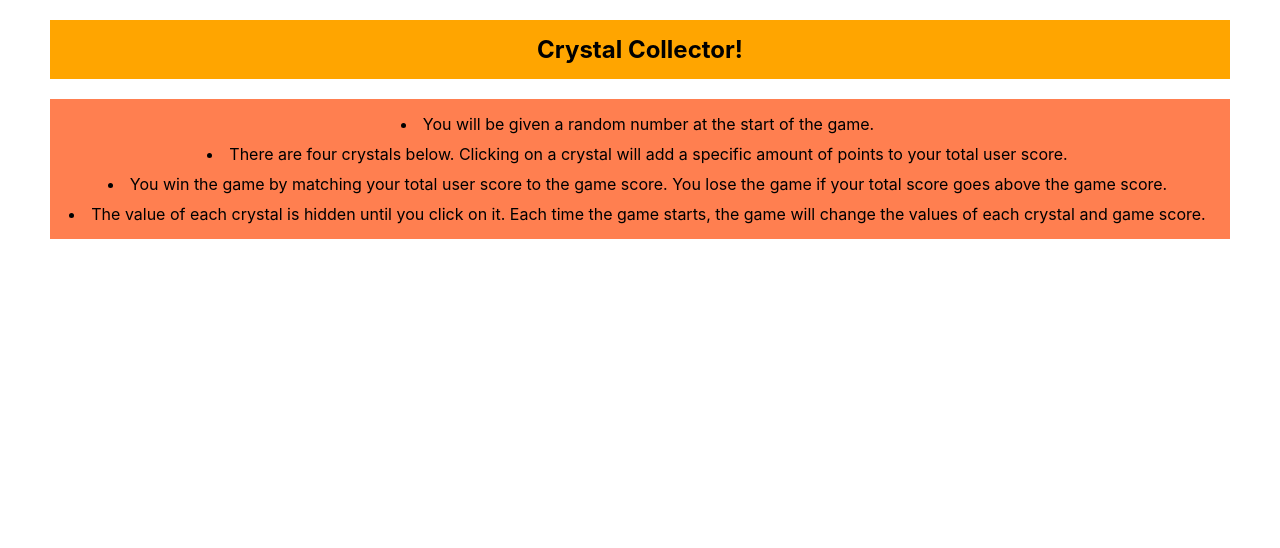
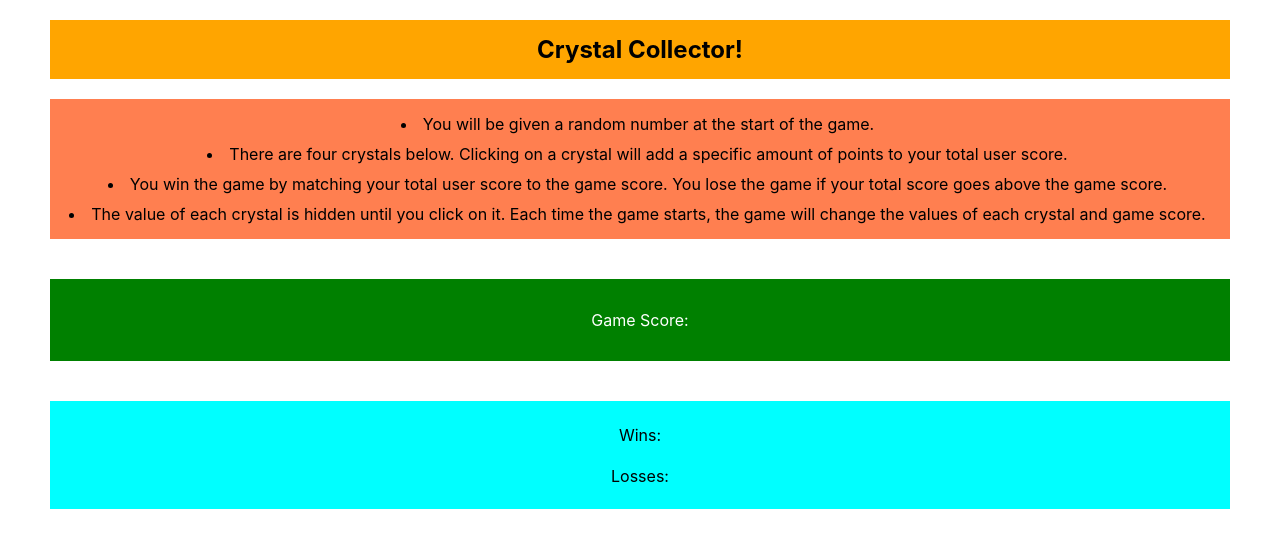
Before and after one commit to kumikonomura/crystal-collector, a React (Create React App) app: page / in a window 1280 px wide. Shown: the top 548 px of the page. Built offline with nearby package versions, Linux system fonts and the light colour scheme.

Commit message:
added score, wins and losses

```diff
--- a/src/App.js
+++ b/src/App.js
@@ -1,6 +1,7 @@
 import React from 'react'
 import Header from './Components/Header'
 import Instructions from './Components/Instructions'
+import GameScore from './Components/GameScore'
 
 class App extends React.Component {
   render () {
@@ -8,6 +9,7 @@ class App extends React.Component {
       <>
       <Header />
       <Instructions />
+      <GameScore />
       </>
     )
   }
--- /dev/null
+++ b/src/Components/GameScore/GameScore.css
@@ -0,0 +1,28 @@
+#score {
+  text-align: center;
+  background-color: green;
+  padding-top: 10px;
+  padding-bottom: 10px;
+  margin-left: 50px;
+  margin-right: 50px;
+  margin-top: 40px;
+}
+#gameHeader {
+  font-weight: normal;
+  color: white;
+}
+#results {
+  text-align: center;
+  background-color: aqua;
+  margin-left: 50px;
+  margin-right: 50px;
+  padding-top: 2px;
+  padding-bottom: 2px;
+  margin-top: 40px;
+}
+#winsHeader {
+  font-weight: normal;
+}
+#lossesHeader {
+  font-weight: normal;
+}
--- /dev/null
+++ b/src/Components/GameScore/GameScore.js
@@ -0,0 +1,18 @@
+import React from "react";
+import './GameScore.css'
+
+const GameScore = _ => {
+  return (
+    <>
+      <div id='score'>
+        <h4 id='gameHeader'>Game Score:</h4>
+      </div>
+      <div id='results'>
+        <h4 id='winsHeader'>Wins:</h4>
+        <h4 id='lossesHeader'>Losses:</h4>
+      </div>
+    </>
+  );
+};
+
+export default GameScore;
--- /dev/null
+++ b/src/Components/GameScore/index.js
@@ -0,0 +1 @@
+export { default } from "./GameScore.js";
```
Also changed, not shown: src/Components/UserScore/UserScore.js (added).
